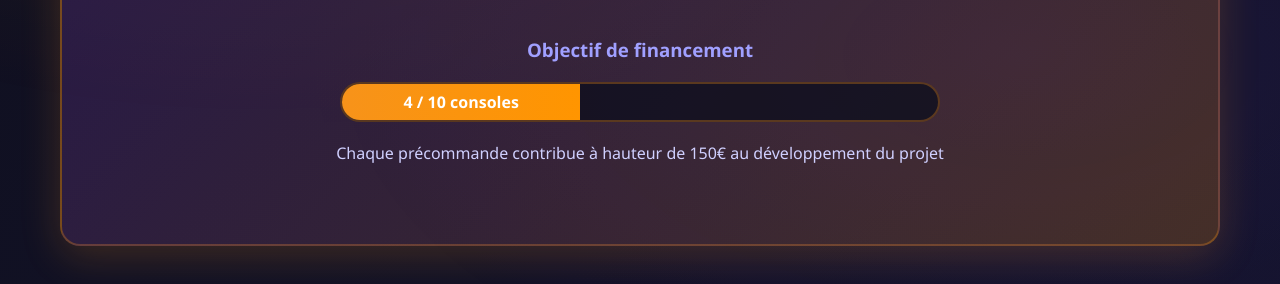
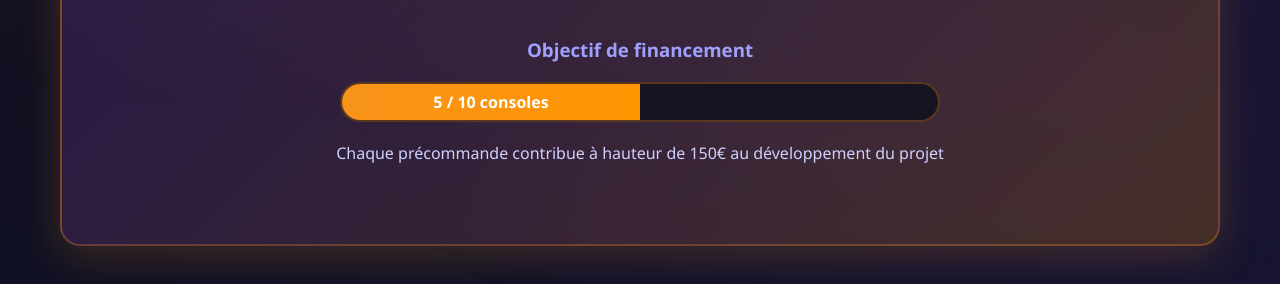
Before and after one commit to Silexperience210/lightningkart-crowdfunding, a website: page index.html in a window 1280 px wide. Shown: the part 504-788 px from the top of the page. Drawn offline with Linux system fonts and the light colour scheme; no server answers.

Commit message:
Update index.html

```diff
--- a/index.html
+++ b/index.html
@@ -436,7 +436,7 @@
             <div class="progress-section">
                 <h3 style="color: #a0a0ff; margin-bottom: 15px;">Objectif de financement</h3>
                 <div class="progress-bar">
-                    <div class="progress-fill" id="progressBar">4 / 10 consoles</div>
+                    <div class="progress-fill" id="progressBar">5 / 10 consoles</div>
                 </div>
                 <p style="color: #d0d0ff; margin-top: 10px;">Chaque précommande contribue à hauteur de 150€ au développement du projet</p>
             </div>
@@ -603,7 +603,7 @@
 
         // Fonction de secours si l'API ne fonctionne pas
         function fallbackProgress() {
-            const soldConsoles = 4; // Valeur par défaut
+            const soldConsoles = 5; // Valeur par défaut
             const percentage = (soldConsoles / TOTAL_CONSOLES) * 100;
             const progressBar = document.getElementById('progressBar');
 
```
